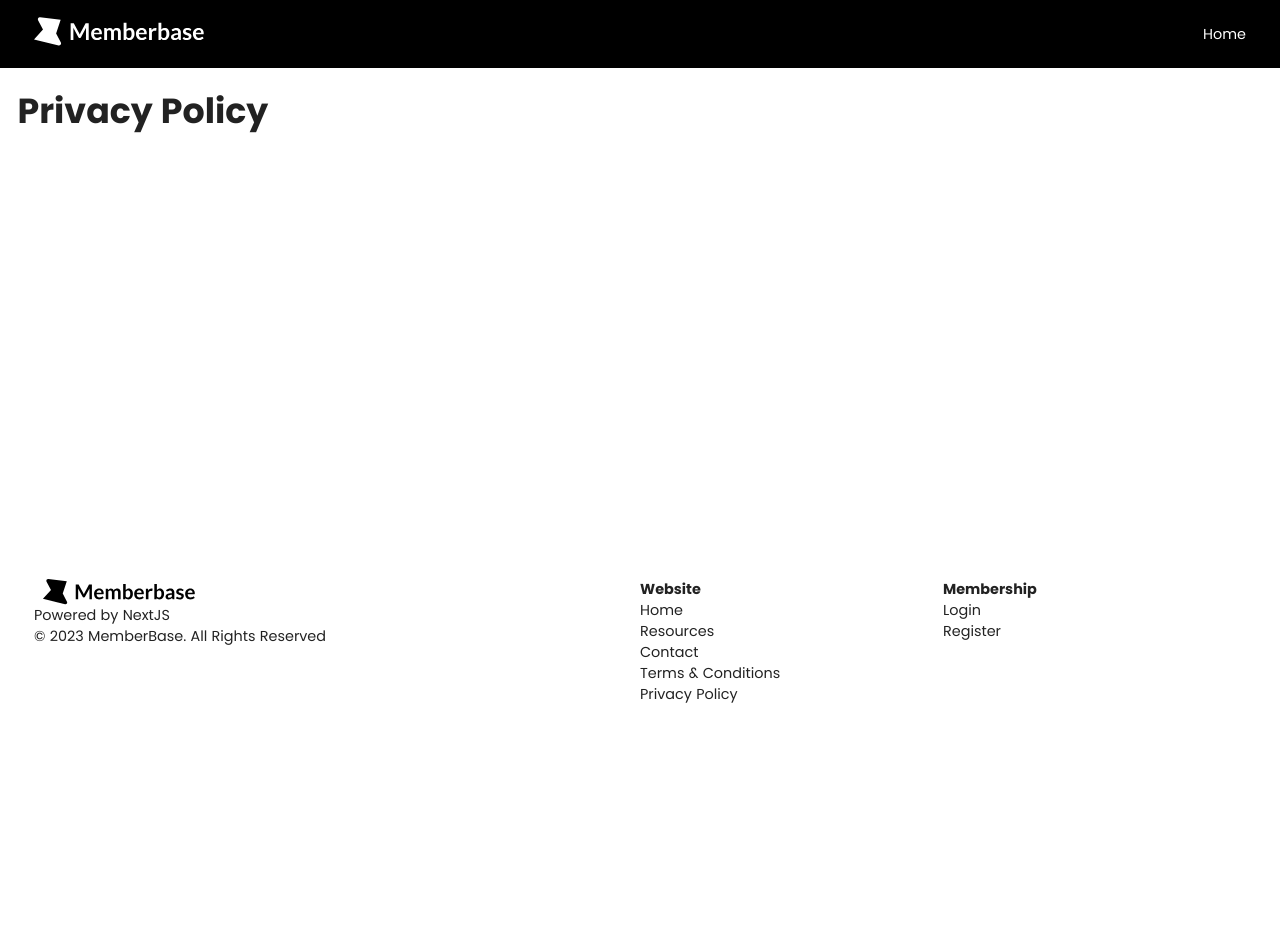
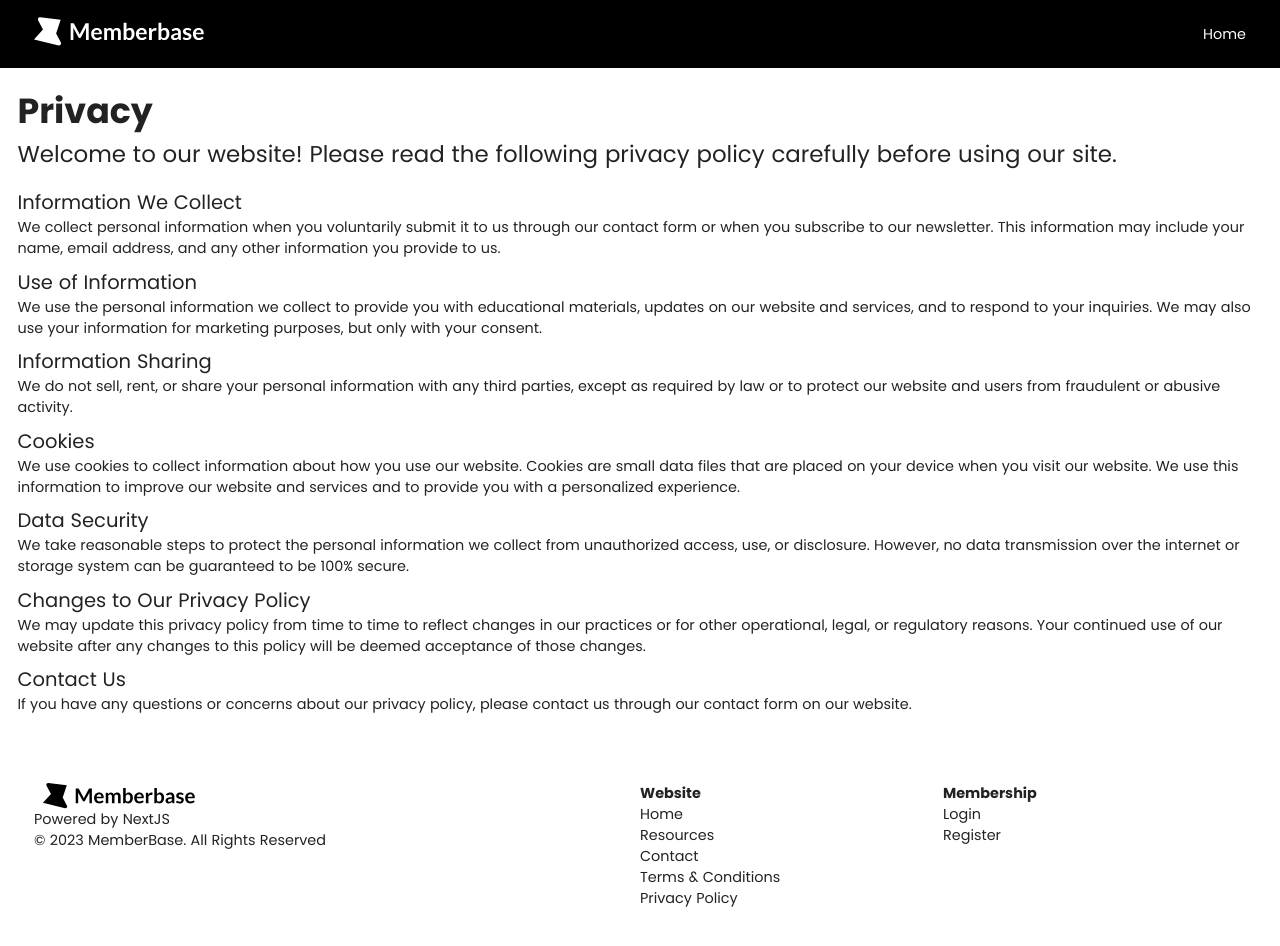
Before and after one commit to Aakash1103Jha/memberbase-app, a Next.js app: page /info/privacy in a window 1280 px wide. Shown: the top 946 px of the page. Before the commit the page ends 800 px from the top, so only its background shows below. Built offline with nearby package versions, Linux system fonts and the light colour scheme; no server answers.

Commit message:
Added Privacy policy page

```diff
--- a/components/Subscribe/subscribe.module.css
+++ b/components/Subscribe/subscribe.module.css
@@ -25,3 +25,6 @@
 	flex-wrap: wrap;
 	gap: var(--space-sm);
 }
+.subscribe_section_cta div {
+	flex: 1;
+}
--- /dev/null
+++ b/config/privacy.config.json
@@ -0,0 +1,44 @@
+[
+    {
+        "title": "Information We Collect",
+        "text": [
+            "We collect personal information when you voluntarily submit it to us through our contact form or when you subscribe to our newsletter. This information may include your name, email address, and any other information you provide to us."
+        ]
+    },
+    {
+        "title": "Use of Information",
+        "text": [
+            "We use the personal information we collect to provide you with educational materials, updates on our website and services, and to respond to your inquiries. We may also use your information for marketing purposes, but only with your consent."
+        ]
+    },
+    {
+        "title": "Information Sharing",
+        "text": [
+            "We do not sell, rent, or share your personal information with any third parties, except as required by law or to protect our website and users from fraudulent or abusive activity."
+        ]
+    },
+    {
+        "title": "Cookies",
+        "text": [
+            "We use cookies to collect information about how you use our website. Cookies are small data files that are placed on your device when you visit our website. We use this information to improve our website and services and to provide you with a personalized experience."
+        ]
+    },
+    {
+        "title": "Data Security",
+        "text": [
+            "We take reasonable steps to protect the personal information we collect from unauthorized access, use, or disclosure. However, no data transmission over the internet or storage system can be guaranteed to be 100% secure."
+        ]
+    },
+    {
+        "title": "Changes to Our Privacy Policy",
+        "text": [
+            "We may update this privacy policy from time to time to reflect changes in our practices or for other operational, legal, or regulatory reasons. Your continued use of our website after any changes to this policy will be deemed acceptance of those changes."
+        ]
+    },
+    {
+        "title": "Contact Us",
+        "text": [
+            "If you have any questions or concerns about our privacy policy, please contact us through our contact form on our website."
+        ]
+    }
+]
--- a/pages/info/privacy.tsx
+++ b/pages/info/privacy.tsx
@@ -7,20 +7,42 @@ import { PageContainer } from "@/components/Container";
 import { sendAnalytics } from "@/lib/sendAnalytics";
 import { useEffectOnce } from "@/hooks/useEffectOnce";
 
+import CONFIG from "@/config/privacy.config.json";
+
 const Privacy: NextPage = () => {
 	useEffectOnce(() => {
 		sendAnalytics();
 	});
+	const ListItem = (data: { title: string; text: string[] }) => {
+		return (
+			<div className={`${styles.privacy_page_list_item}`}>
+				<h3>{data.title}</h3>
+				<ul>
+					{data.text.map((node) => (
+						<li key={node}>{node}</li>
+					))}
+				</ul>
+			</div>
+		);
+	};
 	return (
 		<>
 			<Head>
 				<title>MemberBase - Privacy</title>
 			</Head>
-			<div className={`${styles.privacy_page}`}>
-				<PageContainer>
-					<h1>Privacy Policy</h1>
-				</PageContainer>
-			</div>
+			<PageContainer>
+				<div className={`${styles.privacy_page}`}>
+					<h1>Privacy</h1>
+					<h2>Welcome to our website! Please read the following privacy policy carefully before using our site.</h2>
+					<ol className={`${styles.privacy_page_list}`}>
+						{CONFIG.map((textNode) => (
+							<li key={textNode.title}>
+								<ListItem {...textNode} />
+							</li>
+						))}
+					</ol>
+				</div>
+			</PageContainer>
 		</>
 	);
 };
--- a/styles/privacy.module.css
+++ b/styles/privacy.module.css
@@ -0,0 +1,12 @@
+.privacy_page_list_item ul,
+.privacy_page_list {
+	display: flex;
+	flex-direction: column;
+	gap: var(--space-sm);
+}
+.privacy_page_list {
+	margin-top: var(--space-md);
+}
+.privacy_page_list_item h3 {
+	font-weight: 400;
+}
```
